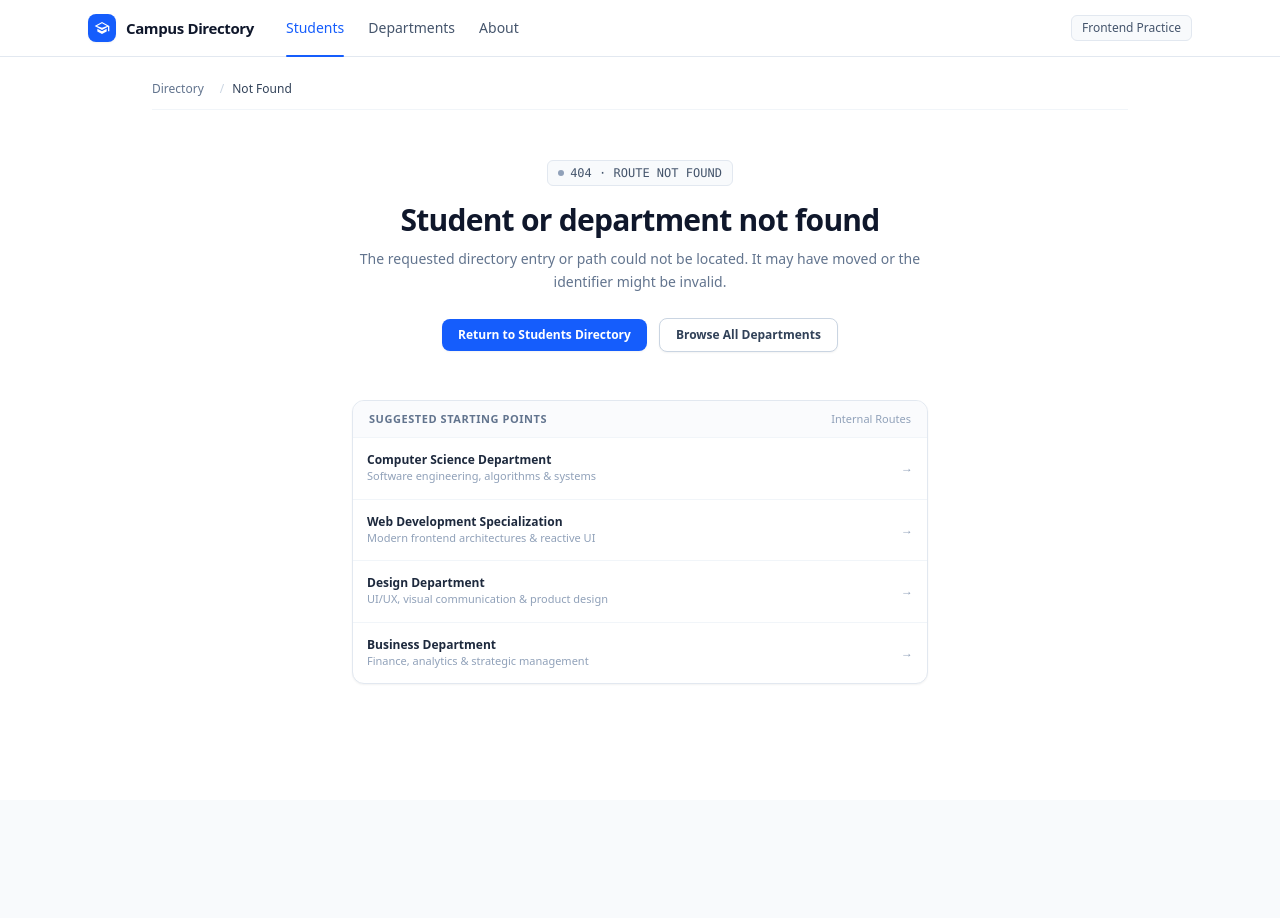
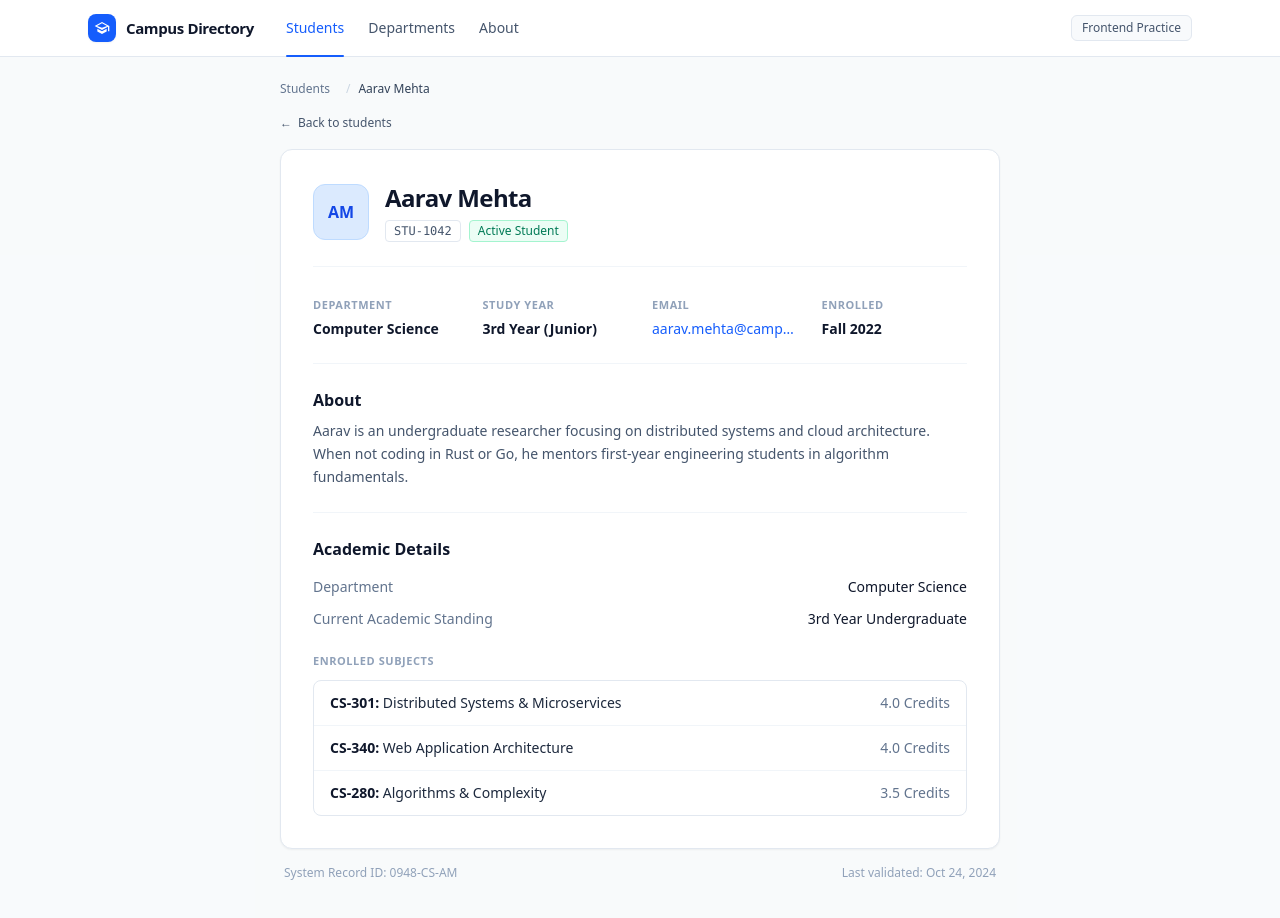
Before and after one commit to Jilanmansuri/student_directory_project, a Next.js app: page /students/stu-1042 in a window 1280 px wide. Before the commit this address had no page. Shown: the top 918 px of the page. Before the commit the page ends 800 px from the top, so only its background shows below. Built offline with nearby package versions, Linux system fonts and the light colour scheme.

Commit message:
feat: add student detail, department index, and specialization profile pages

```diff
--- /dev/null
+++ b/src/app/students/[id]/page.tsx
@@ -0,0 +1,198 @@
+import { notFound } from "next/navigation";
+import Link from "next/link";
+import { Metadata } from "next";
+import { getStudentById, students } from "@/data/students";
+import Breadcrumb from "@/components/Breadcrumb";
+
+interface StudentPageProps {
+  params: Promise<{
+    id: string;
+  }>;
+}
+
+export async function generateStaticParams() {
+  return students.map((student) => ({
+    id: student.id,
+  }));
+}
+
+export async function generateMetadata({
+  params,
+}: StudentPageProps): Promise<Metadata> {
+  const { id } = await params;
+  const student = getStudentById(id);
+
+  if (!student) {
+    return {
+      title: "Student Not Found | Campus Directory",
+    };
+  }
+
+  return {
+    title: `${student.name} | Campus Directory`,
+    description: `Profile and academic records for ${student.name}`,
+  };
+}
+
+const colorMap: Record<string, string> = {
+  blue: "bg-blue-100 text-blue-700 border-blue-200",
+  purple: "bg-purple-100 text-purple-700 border-purple-200",
+  orange: "bg-orange-100 text-orange-700 border-orange-200",
+  rose: "bg-rose-100 text-rose-700 border-rose-200",
+  indigo: "bg-indigo-100 text-indigo-700 border-indigo-200",
+};
+
+export default async function StudentDetailPage({ params }: StudentPageProps) {
+  const { id } = await params;
+  const student = getStudentById(id);
+
+  if (!student) {
+    notFound();
+  }
+
+  const avatarClass = colorMap[student.avatarColor] || colorMap.blue;
+
+  return (
+    <div className="flex-1 bg-slate-50/60 pb-16 pt-6">
+      <div className="mx-auto max-w-3xl px-6">
+        <div className="mb-4 space-y-3">
+          <Breadcrumb
+            items={[
+              { label: "Students", href: "/students" },
+              { label: student.name },
+            ]}
+          />
+          <Link
+            href="/students"
+            className="inline-flex items-center gap-1.5 text-xs font-medium text-slate-600 hover:text-slate-900 transition-colors"
+          >
+            <span aria-hidden="true">&larr;</span> Back to students
+          </Link>
+        </div>
+
+        <div className="rounded-xl border border-slate-200 bg-white p-8 shadow-xs">
+          <div className="flex items-center gap-4 border-b border-slate-100 pb-6">
+            <div
+              className={`flex h-14 w-14 shrink-0 items-center justify-center rounded-xl border text-base font-bold ${avatarClass}`}
+            >
+              {student.initials}
+            </div>
+            <div>
+              <h1 className="text-2xl font-bold tracking-tight text-slate-900">
+                {student.name}
+              </h1>
+              <div className="mt-1.5 flex items-center gap-2">
+                <span className="rounded border border-slate-200 bg-white px-2 py-0.5 text-xs font-mono text-slate-600">
+                  {student.studentId}
+                </span>
+                <span className="rounded border border-emerald-200 bg-emerald-50 px-2 py-0.5 text-xs font-medium text-emerald-700">
+                  {student.status}
+                </span>
+              </div>
+            </div>
+          </div>
+
+          <div className="grid grid-cols-2 sm:grid-cols-4 gap-6 border-b border-slate-100 py-6">
+            <div>
+              <span className="text-[11px] font-semibold tracking-wider text-slate-400 uppercase">
+                Department
+              </span>
+              <p className="mt-1 text-sm font-semibold text-slate-900">
+                {student.department}
+              </p>
+            </div>
+            <div>
+              <span className="text-[11px] font-semibold tracking-wider text-slate-400 uppercase">
+                Study Year
+              </span>
+              <p className="mt-1 text-sm font-semibold text-slate-900">
+                {student.studyYear}
+              </p>
+            </div>
+            <div>
+              <span className="text-[11px] font-semibold tracking-wider text-slate-400 uppercase">
+                Email
+              </span>
+              <p className="mt-1 text-sm text-blue-600 font-medium">
+                <a
+                  href={`mailto:${student.email}`}
+                  className="hover:underline truncate block"
+                >
+                  {student.email}
+                </a>
+              </p>
+            </div>
+            <div>
+              <span className="text-[11px] font-semibold tracking-wider text-slate-400 uppercase">
+                Enrolled
+              </span>
+              <p className="mt-1 text-sm font-semibold text-slate-900">
+                {student.enrolled}
+              </p>
+            </div>
+          </div>
+
+          <div className="border-b border-slate-100 py-6">
+            <h2 className="text-base font-bold text-slate-900">About</h2>
+            <p className="mt-2 text-sm leading-relaxed text-slate-600">
+              {student.about}
+            </p>
+          </div>
+
+          <div className="pt-6">
+            <h2 className="text-base font-bold text-slate-900">
+              Academic Details
+            </h2>
+
+            <div className="mt-4 space-y-3">
+              <div className="flex items-center justify-between text-sm">
+                <span className="text-slate-500">Department</span>
+                <span className="font-medium text-slate-900">
+                  {student.department}
+                </span>
+              </div>
+              <div className="flex items-center justify-between text-sm">
+                <span className="text-slate-500">Current Academic Standing</span>
+                <span className="font-medium text-slate-900">
+                  {student.academicStanding}
+                </span>
+              </div>
+            </div>
+
+            <div className="mt-6">
+              <h3 className="text-[11px] font-semibold tracking-wider text-slate-400 uppercase">
+                Enrolled Subjects
+              </h3>
+
+              <div className="mt-2.5 overflow-hidden rounded-lg border border-slate-200 bg-white">
+                <div className="divide-y divide-slate-100">
+                  {student.enrolledSubjects.map((subject) => (
+                    <div
+                      key={subject.code}
+                      className="flex items-center justify-between px-4 py-3 text-xs sm:text-sm"
+                    >
+                      <span className="font-medium text-slate-800">
+                        <span className="font-semibold text-slate-900">
+                          {subject.code}:
+                        </span>{" "}
+                        {subject.title}
+                      </span>
+                      <span className="shrink-0 text-slate-500">
+                        {subject.credits}
+                      </span>
+                    </div>
+                  ))}
+                </div>
+              </div>
+            </div>
+          </div>
+        </div>
+
+        <div className="mt-4 flex items-center justify-between px-1 text-xs text-slate-400">
+          <span>System Record ID: {student.systemRecordId}</span>
+          <span>Last validated: {student.lastValidated}</span>
+        </div>
+      </div>
+    </div>
+  );
+}
```
